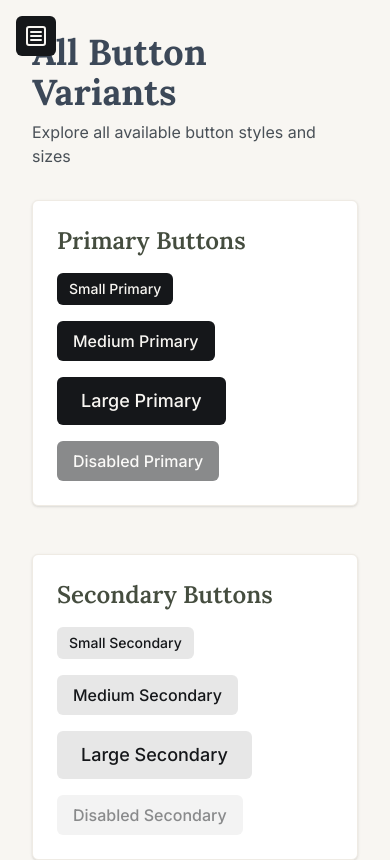
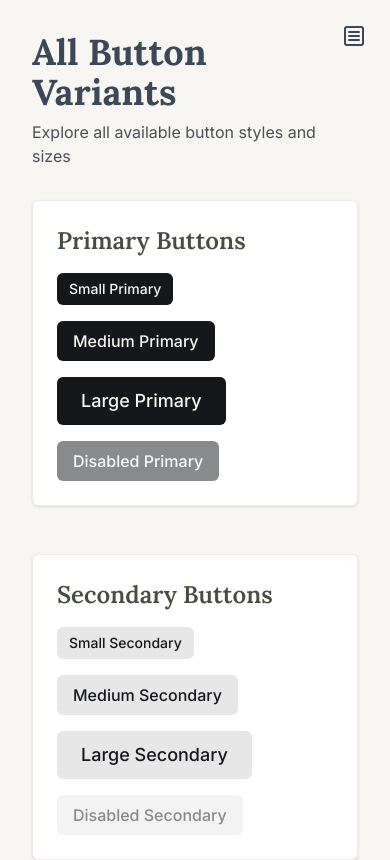
Before and after one commit to Yash-Tibadiya/Minimal-Components, a Next.js app: page / in a window 390 px wide. Shown: the top 860 px of the page. Built offline with nearby package versions, Linux system fonts and the light colour scheme.

Commit message:
edit side bar

```diff
--- a/src/components/Sidebar.tsx
+++ b/src/components/Sidebar.tsx
@@ -65,8 +65,9 @@ const Sidebar = ({ onComponentSelect, selectedComponent }: SidebarProps) => {
     <>
       <button
         onClick={() => setIsOpen(!isOpen)}
-        className="lg:hidden fixed top-4 left-4 z-50 p-2 rounded-md bg-foreground text-background hover:bg-foreground/90 transition-colors"
-        aria-label="Toggle menu"
+        className={`lg:hidden fixed top-4 right-4 z-50 p-2 rounded-md text-gray-700 hover:bg-sand-400 transition-colors"
+        aria-label="Toggle menu ${isOpen ? "text-white hover:text-gray-700" : ""}`
+      }
       >
         {isOpen ? <XSquareIcon /> : <MenuSquare />}
       </button>
```
